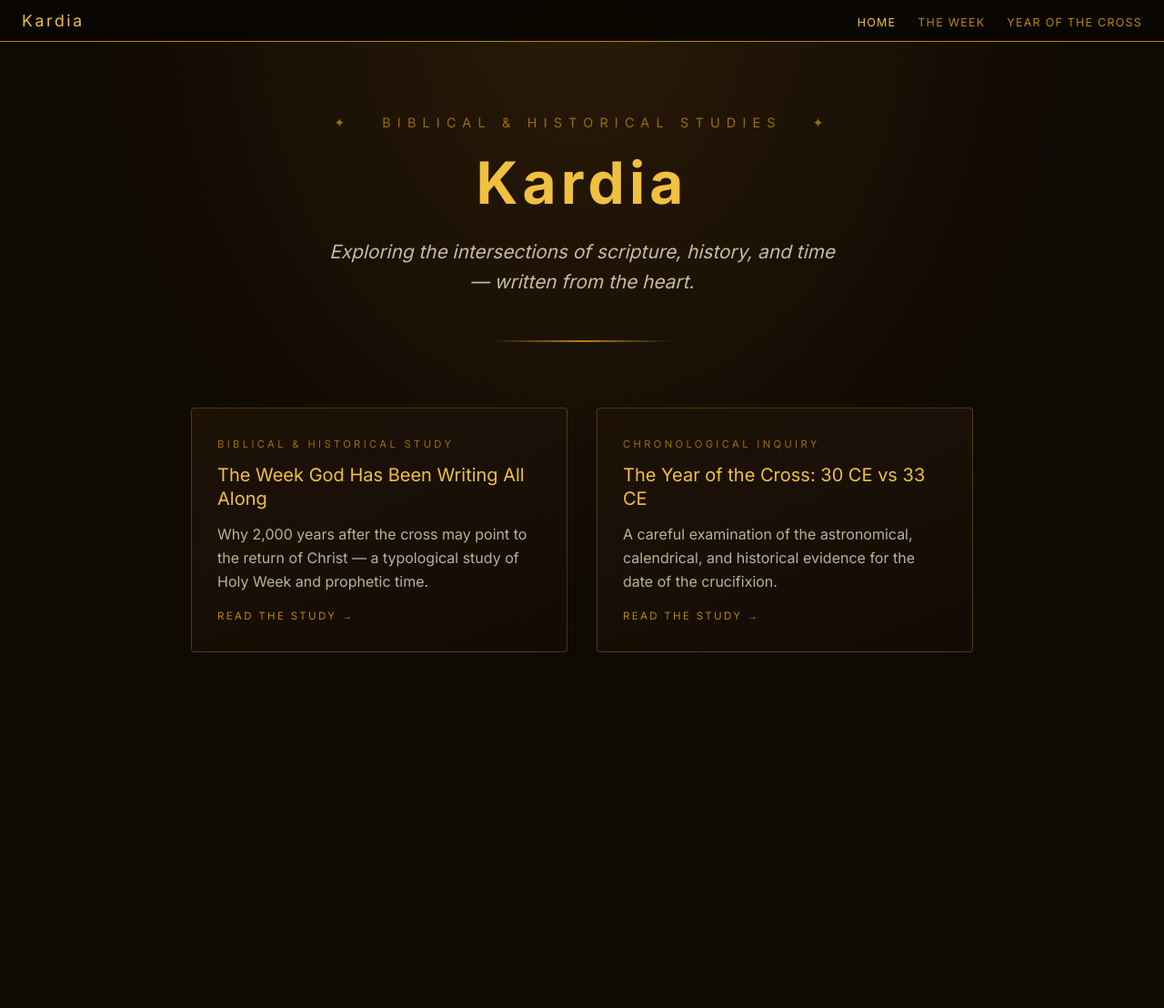
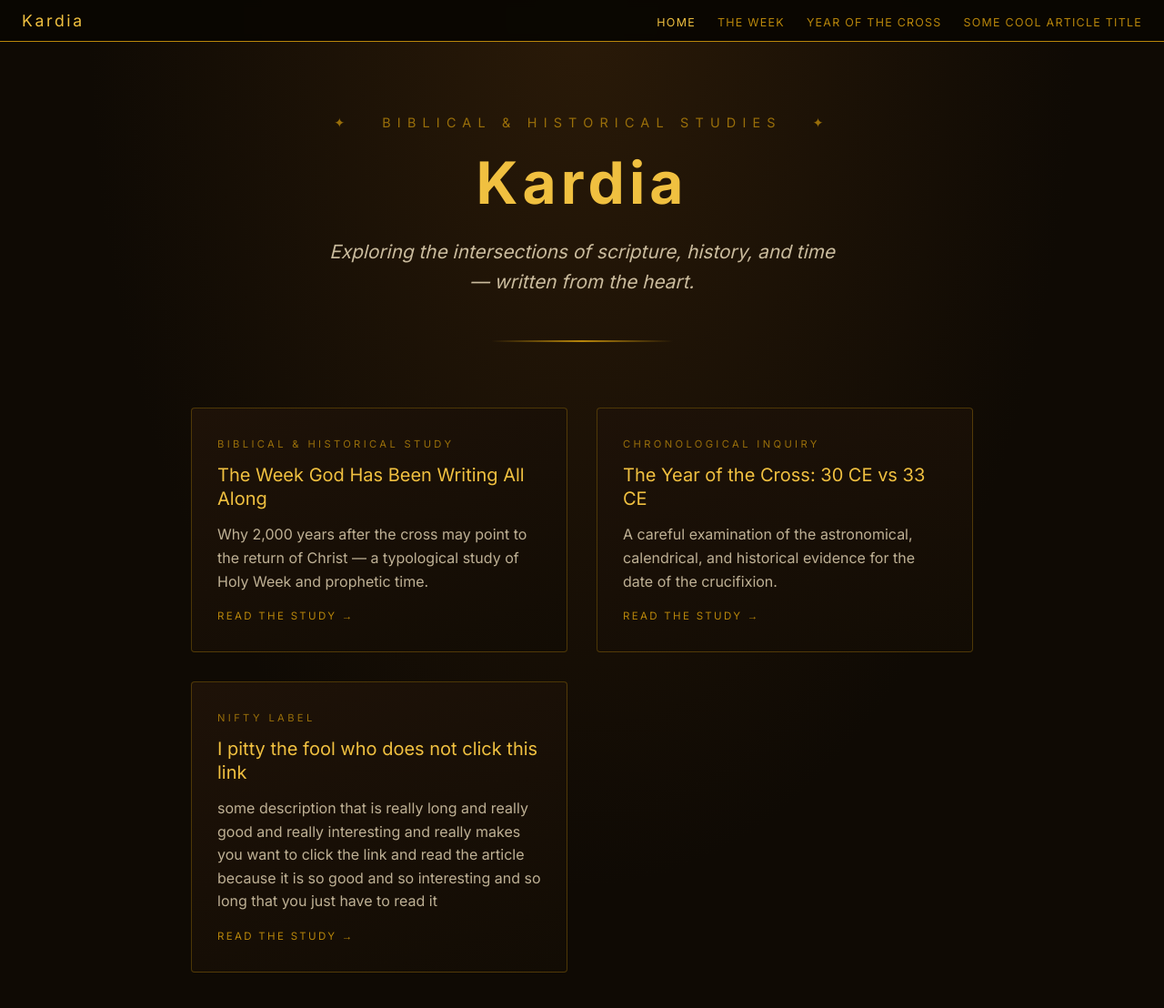
Before and after one commit to dad2jrn/kardia, a React (Vite) app: page /#/ in a window 1280 px wide. Shown: the top 1108 px of the page at 91% size. Before the commit the page ends 800 px from the top, so only its background shows below. Built offline with nearby package versions, Linux system fonts and the light colour scheme.

Commit message:
add test article with detailed description and navigation

```diff
--- a/src/data/articles.ts
+++ b/src/data/articles.ts
@@ -32,6 +32,17 @@ const articles: Article[] = [
     description:
       'A careful examination of the astronomical, calendrical, and historical evidence for the date of the crucifixion.',
   },
+  {
+    id: 'test',
+    order: 3,
+    href: '/#',
+    isRoute: true,
+    navLabel: 'Some cool article title',
+    label: 'Nifty Label',
+    title: 'I pitty the fool who does not click this link',
+    description:
+      'some description that is really long and really good and really interesting and really makes you want to click the link and read the article because it is so good and so interesting and so long that you just have to read it',
+  },
 ]
 
 export default [...articles].sort((a, b) => a.order - b.order)
```
